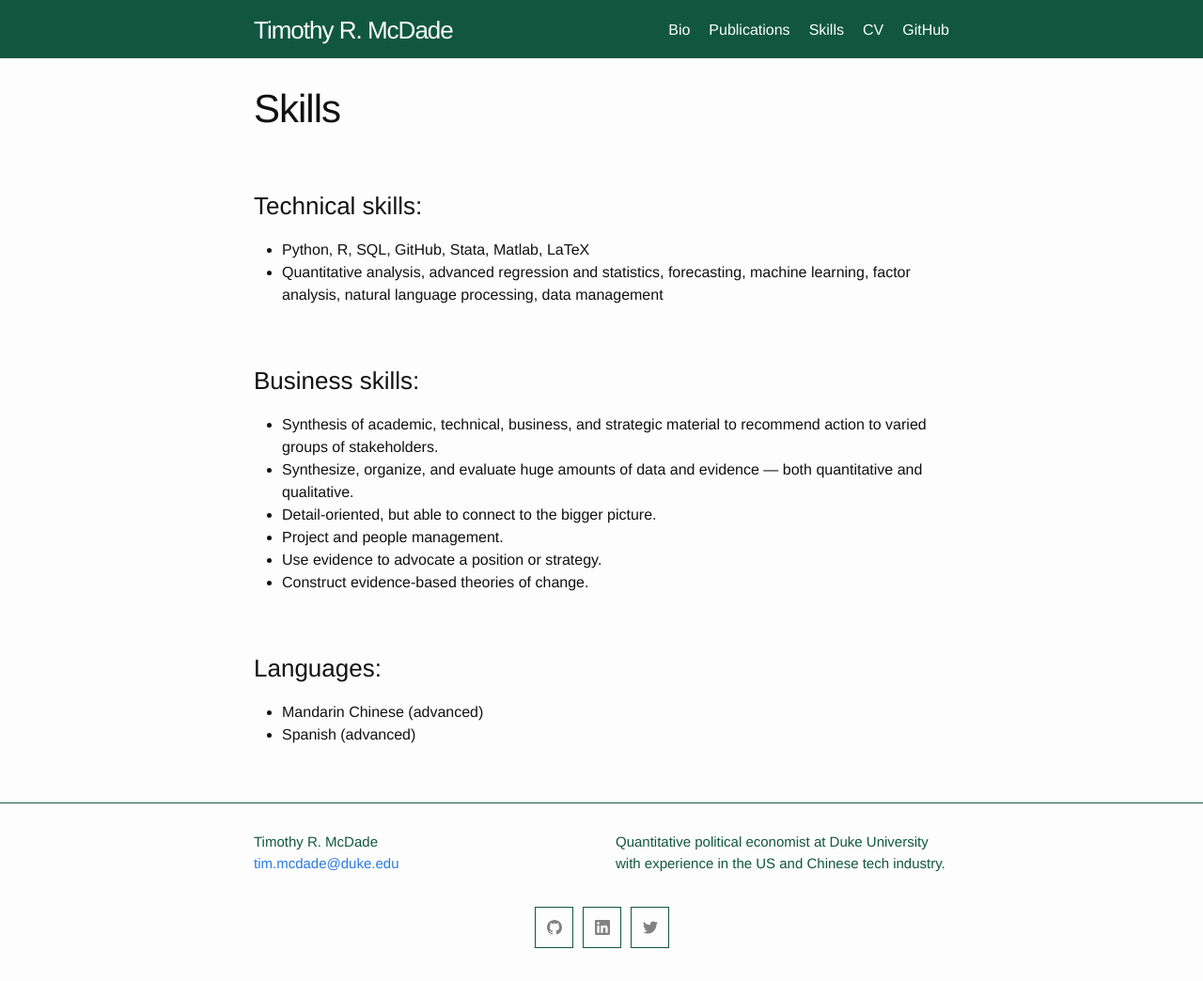
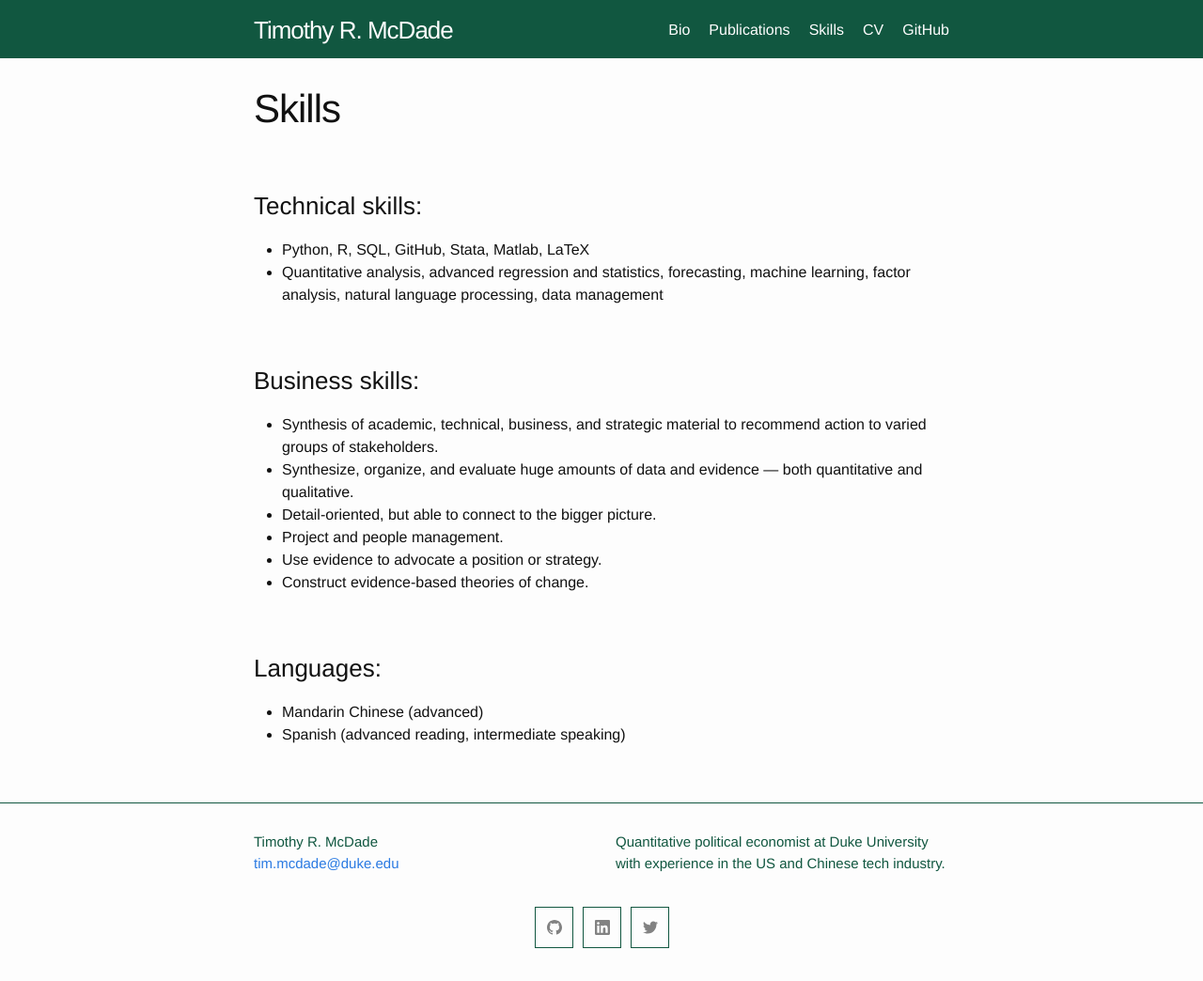
Before and after one commit to trmcdade/trmcdade.github.io, a Jekyll site: the page built from skills.md, in a window 1280 px wide. Shown: the whole page at 94% size. Built offline with Jekyll 4.4.1, drawn with Linux system fonts in a browser that asks for light colours; our own code applies the rules of GitHub Pages for plain Markdown files.

Commit message:
Update skills.md

```diff
--- a/skills.md
+++ b/skills.md
@@ -17,4 +17,4 @@ title: Skills
 
 ### Languages:
   - Mandarin Chinese (advanced)
-  - Spanish (advanced)
+  - Spanish (advanced reading, intermediate speaking)
```
